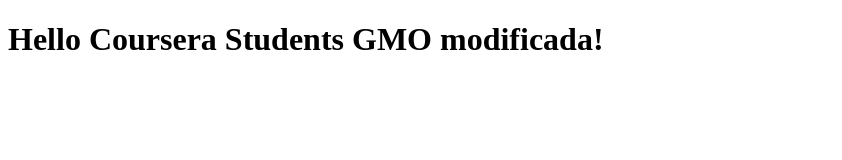
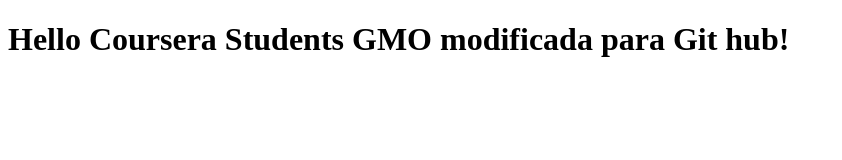
Before and after one commit to Gonzodl38/coursera-test.github.io, a plain HTML site: page index.html in a window 1280 px wide. Shown: the whole page, without its empty margins (0-842 px from the left). Drawn offline with Linux system fonts and the light colour scheme.

Commit message:
Add files via upload

```diff
--- a/index.html
+++ b/index.html
@@ -5,6 +5,6 @@
     <title>Hello Coursera</title>
   </head>
   <body>
-    <h1>Hello Coursera Students GMO modificada!</h1>
+    <h1>Hello Coursera Students GMO modificada para Git hub!</h1>
   </body>
 </html>
```
